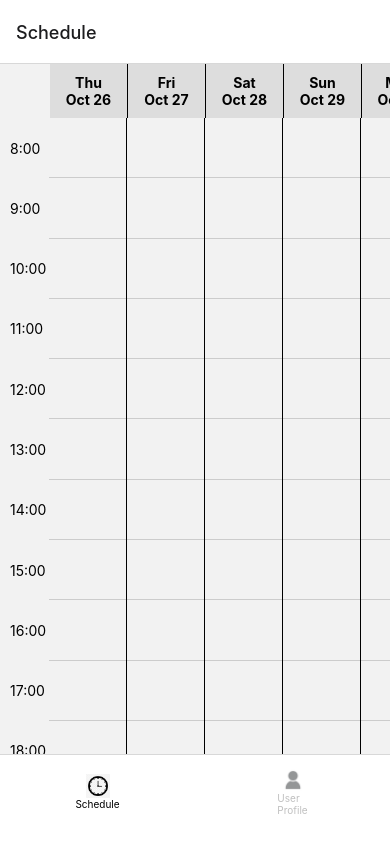
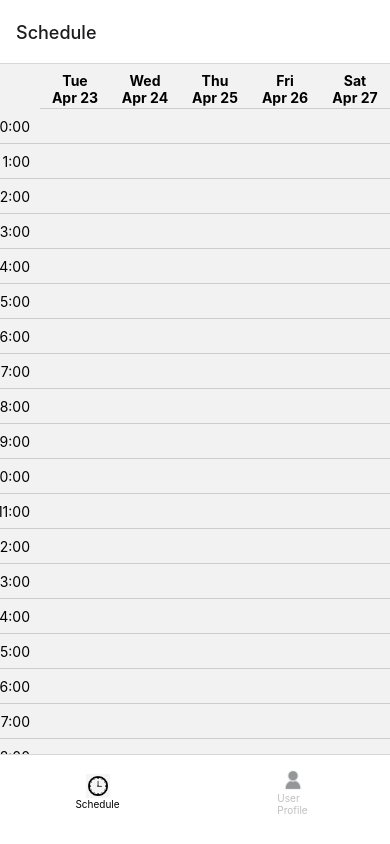
Before and after one commit to anzhub101/Attended, a React Native app: screen /Schedule in a window 390 px wide. Built offline with nearby package versions, Linux system fonts and the light colour scheme.

Commit message:
time headers a little off

```diff
--- a/src/screens/ScheduleScreen.js
+++ b/src/screens/ScheduleScreen.js
@@ -1,210 +1,89 @@
-import React, { useState } from 'react';
+import React, { useState, useMemo } from 'react';
 import { View, Text, FlatList, StyleSheet, Dimensions } from 'react-native';
-import { format, subMonths, addMonths, addDays, subDays } from 'date-fns';
+import { format, startOfWeek, addDays } from 'date-fns';
 
-// Get the screen width and height
-const screenWidth = Dimensions.get('window').width;
-const screenHeight = Dimensions.get('window').height;
-// Adjust the height if necessary to account for other UI elements
-const adjustedHeight = screenHeight;
-const dayColumnWidth = screenWidth / 5; // Divide by the number of days to fit on screen
-const timeSlotHeight = adjustedHeight / 14; // Divide by the number of time slots to display at once
+const timeHeaderWidth = 40; // Width for the time header area
+const dayHeaderHeight = 40; // Height for the day header area
+const { width: screenWidth } = Dimensions.get('window');
+const dayColumnWidth = (screenWidth - timeHeaderWidth) / 5; // Width for each day column
+const timeSlotHeight = 35; // Height for each time slot
 
-// This function generates a set of dates for the initial load
-const getInitialDates = (startDate, numberOfDays) => {
-  let dates = [];
-  for (let i = 0; i < numberOfDays; i++) {
-    dates.push(addDays(startDate, i));
+// Helper function to generate the weekdays for the current week
+const generateWeekDays = (startDate) => {
+  let days = [];
+  for (let i = 1; i <= 5; i++) { // 1 for Monday to 5 for Friday
+    days.push(addDays(startOfWeek(startDate, { weekStartsOn: 1 }), i));
   }
-  return dates;
+  return days;
 };
 
+const TimeSlot = ({ hour }) => (
+  <View style={{ flexDirection: 'row', height: timeSlotHeight }}>
+    <View style={[styles.timeSlot, { width: timeHeaderWidth }]}>
+      <Text>{`${hour}:00`}</Text>
+    </View>
+    {Array.from({ length: 5 }).map((_, index) => (
+      <View key={index} style={[styles.daySlot, { width: dayColumnWidth }]}>
+        {/* Empty slots for each hour across all days */}
+      </View>
+    ))}
+  </View>
+);
 
-// Define initial start date
-const startDate = subMonths(new Date(), 6); // 6 months before today
+const DayColumnHeader = ({ date }) => (
+  <View style={[styles.dayColumn, { height: dayHeaderHeight }]}>
+    <Text style={styles.dayHeader}>{`${format(date, 'E')}\n${format(date, 'MMM d')}`}</Text>
+  </View>
+);
 
-const initialDates = getInitialDates(startDate, 35); // Starting with 35 days
+const ScheduleScreen = () => {
+  const [dates, setDates] = useState(() => generateWeekDays(new Date()));
+  const hours = useMemo(() => Array.from({ length: 24 }, (_, index) => index), []);
 
-const TimeSlot = ({ hour }) => {
   return (
-    <View style={[styles.timeSlot, { height: timeSlotHeight }]}>
-      <Text>{hour}:00</Text>
+    <View style={{ flex: 1 }}>
+      {/* Day Column Headers */}
+      <View style={{ flexDirection: 'row', paddingTop: 5 }}>
+        {/* Placeholder for the time column */}
+        <View style={{ width: timeHeaderWidth, height: dayHeaderHeight }} />
+        {/* Day headers */}
+        {dates.map((date, index) => (
+          <DayColumnHeader key={index} date={date} />
+        ))}
+      </View>
+      {/* FlatList for Time Slots across all day columns */}
+      <FlatList
+        data={hours}
+        keyExtractor={item => item.toString()}
+        renderItem={({ item }) => <TimeSlot hour={item} />}
+      />
     </View>
   );
 };
 
-const TimeHeaders = ({ hours }) => {
-  return (
-    <View style={styles.timeHeaderContainer}>
-      {hours.map((hour, index) => (
-        <View key={index} style={styles.timeHeader}>
-          <Text>{hour}:00</Text>
-        </View>
-      ))}
-    </View>
-  );
-};
-
-const TimeSlotRowHeaders = ({ hours }) => {
-  return (
-    <View style={styles.timeSlotHeadersContainer}>
-      {hours.map((hour, index) => (
-        <TimeSlot key={index} hour={hour} />
-      ))}
-    </View>
-  );
-};
-const DayColumnContent = ({ date, hours }) => {
-
-  return (
-    <View style={[styles.dayColumnWrapper, { width: dayColumnWidth }]}>
-      {hours.slice(8, 22).map((_, index) => (
-        <View key={index} style={styles.timeSlot}>
-        </View>
-      ))}
-    </View>
-  );
-};
-
-const DayColumn = ({ date }) => {
-  const formattedDay = format(date, 'E'); // e.g., "Sun"
-  const formattedDate = format(date, 'MMM d'); // e.g., "Feb 19"
-
-  return (
-    <View style={[styles.dayColumnWrapper, { width: dayColumnWidth }]}>
-      <Text style={styles.dayColumnHeader}>{`${formattedDay}\n${formattedDate}`}</Text>
-    </View>
-  );
-};
-
-
-const ScheduleScreen = () => {
-  const [dates, setDates] = useState(initialDates);
-  const hours = Array.from({ length: 24 }, (_, index) => index); // 0AM to 23PM, adjust as needed
-  const columnHeaderHeight = 0; // the height of your day/date header
-
-
-  const loadMoreDates = (direction) => {
-    if (direction === 'past') {
-      let newStartDate = subDays(dates[0], 7);
-      let newDates = getInitialDates(newStartDate, 7).concat(dates);
-      setDates(newDates);
-    } else if (direction === 'future') {
-      let newEndDate = addDays(dates[dates.length - 1], 7);
-      let newDates = dates.concat(getInitialDates(newEndDate, 7));
-      setDates(newDates);
-    }
-  };
-
-  const onScroll = (event) => {
-    const currentOffset = event.nativeEvent.contentOffset.x;
-    const closeToStart = currentOffset < 50; // Adjust threshold as needed
-
-
-    if (closeToStart) {
-      loadMoreDates('past');
-    }
-  };
-
-  return (
-    <View style={{ flex: 1 }}>
-      <View style={{ flexDirection: 'row' }}>
-        {/* Empty top-left corner spacer */}
-        <View style={{ width: 50, height: columnHeaderHeight }} />
-        <FlatList
-          horizontal
-          data={dates}
-          renderItem={({ item }) => <DayColumn date={item} />}
-          keyExtractor={(item, index) => index.toString()}
-          onEndReached={() => loadMoreDates('future')}
-          onEndReachedThreshold={0.5}
-          onScroll={onScroll}
-          ListHeaderComponent={<View style={{ height: columnHeaderHeight }} />} // Placeholder to align headers
-          showsHorizontalScrollIndicator={false}
-        />
-      </View>
-      <View style={{ flexDirection: 'row' }}>
-        {/* Static Time Headers on the left */}
-        <View>
-          {hours.slice(8, 22).map((hour, index) => (
-            <View key={index} style={styles.timeHeader}>
-              <Text>{`${hour}:00`}</Text>
-            </View>
-          ))}
-        </View>
-        {/* Scrollable content */}
-        <FlatList
-          horizontal
-          data={dates}
-          renderItem={({ item }) => <DayColumnContent date={item} hours={hours} />}
-          keyExtractor={(item, index) => index.toString()}
-          onEndReached={() => loadMoreDates('future')}
-          onEndReachedThreshold={0.5}
-          onScroll={onScroll}
-          showsHorizontalScrollIndicator={false}
-        />
-      </View>
-    </View>
-  );
-
-};
-
-
-
 const styles = StyleSheet.create({
-  dayColumnWrapper: {
-    flexDirection: 'column',
-    borderRightWidth: 1,
-    borderRightColor: 'black',
+  dayColumn: {
+    width: dayColumnWidth,
+    justifyContent: 'center',
+    alignItems: 'center',
+    borderBottomWidth: 1,
+    borderBottomColor: '#ccc',
   },
-  timeHeadersContainer: {
-    justifyContent: 'flex-start',
-    backgroundColor: '#f0f0f0',
-    paddingHorizontal: 10,
-  },
-  timeHeader: {
-    height: timeSlotHeight,
-    justifyContent: 'center',
-  },
-  timeHeaderContainer: {
-    width: 50, // Width of the time headers, adjust as necessary
-    backgroundColor: '#f0f0f0',
-  },
-
-  timeHeader: {
-    height: timeSlotHeight,
-    justifyContent: 'center',
-    paddingLeft: 10,
-  },
-
-  scheduleContainer: {
-    flexDirection: 'row',
-  },
-
-  dayColumnWrapper: {
-    flexDirection: 'column',
-    borderRightWidth: 1,
-    borderRightColor: 'black', // This adds the separation line between days
-  },
-
-  dayColumnContainer: {
-    flex: 1,}, // Takes up the remaining space
-
-  dayColumnHeader: {
+  dayHeader: {
     fontWeight: 'bold',
-    padding: 10,
-    backgroundColor: '#ddd',
     textAlign: 'center',
   },
-
   timeSlot: {
-    // Style for each individual time slot
-    height: timeSlotHeight, // This height should match the height of the time headers
     justifyContent: 'center',
+    alignItems: 'flex-end',
+    paddingRight: 10,
     borderBottomWidth: 1,
-    borderBottomColor: '#ccc', // This adds the separation line between time slots
-    // You may want to add additional styling such as paddingLeft if needed
+    borderBottomColor: '#ccc',
   },
+  daySlot: {
+    borderBottomWidth: 1,
+    borderBottomColor: '#ccc',
+  }
 });
 
 export default ScheduleScreen;
```
